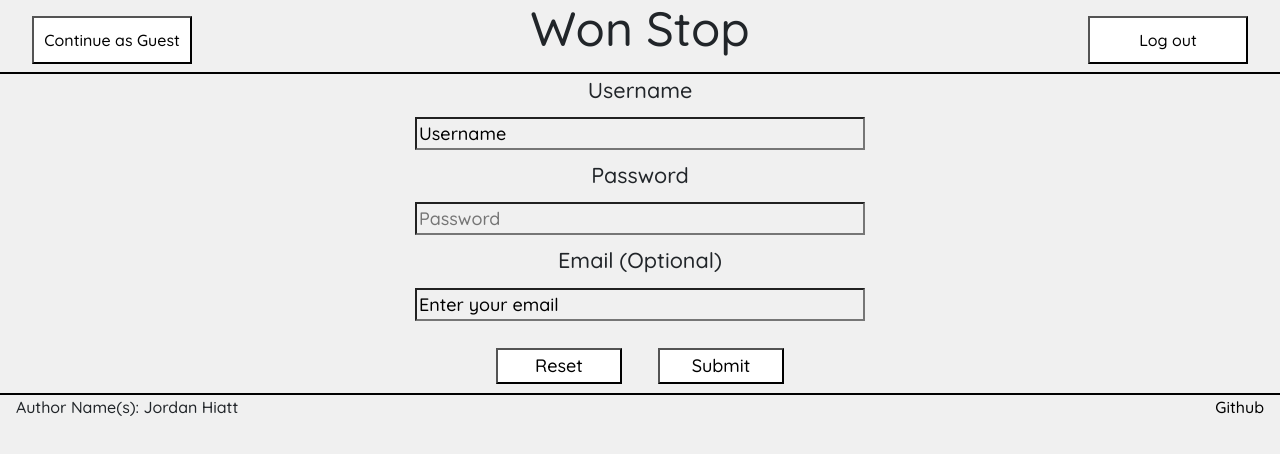
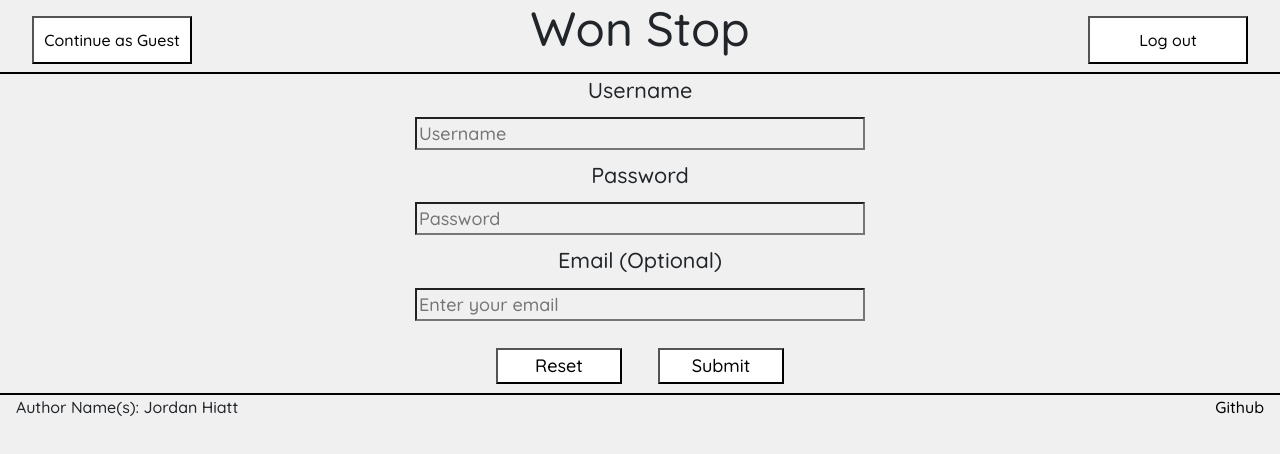
Before and after one commit to jhiatt19/startup, a React (Vite) app: page /SignUpPage in a window 1280 px wide. Shown: the top 454 px of the page. Built offline with nearby package versions, Linux system fonts and the light colour scheme.

Commit message:
Changes that weren't saved before I went to ref

```diff
--- a/src/ProductivityCalendar/ProductivityCalendar.jsx
+++ b/src/ProductivityCalendar/ProductivityCalendar.jsx
@@ -33,7 +33,7 @@ export function ProductivityCalendar(username, authState) {
     const [task,setTask] = useState('');
     const [time, setTime] = useState('Choose Est time');
     const [priority, setPriority] = useState('Choose priority level');
-    const [taskData,setTaskData] = useState(pullTaskData());
+    const [taskData,setTaskData] = useState(null);
     const [checkItems, setCheckItems] = useState([]);
     const [alerts,setAlerts] = useState([]);
     const [displayAlert, setDisplayAlert] = useState(false);
@@ -43,16 +43,28 @@ export function ProductivityCalendar(username, authState) {
     const [isError, setIsError] = useState(false);
     const [error,setError] = useState('');
 
+    useEffect(() => {
+        async function grabData() {
+            setTaskData(pullTaskData());
+        }
+
+        grabData();
+    },[]);
+
+
     async function pullTaskData(){
+        console.log(username);
         const response = await fetch(`/api/auth/getTaskData/${username}`, {
             method: 'get',
             headers: {
                 'Content-type': 'application/json',
             }
         });
+        console.log(response.body);
         if (response?.status === 200) {
             const res = await response.json();
-            return Objects.entries(res.taskData);
+            console.log(Objects.entries(res.taskData));
+            return [];
         } else {
             const body = await response.json();
             setError(`Error: ${body.msg}`);
@@ -193,6 +205,19 @@ export function ProductivityCalendar(username, authState) {
             });}
     },[alerts]);
 
+    useEffect(() => {
+        if (taskData === null) {
+        return <p>Loading...</p>
+    } else {
+        return taskData.map(([dataID,data]) =>
+            <tr key={dataID}>
+                <td style={{backgroundColor:data.priority}}>{data.name}</td>
+                <td>{data.time}</td>
+                <td><input className='checkBox' data-row-id={data.taskID} checked={checkItems.includes(data.taskID)} type="checkbox" onChange={() => handleCheckItems(data.taskID)}/></td>
+            </tr>
+        )};
+    },[taskData]);
+
   return (
     <main>
         {displayAlert && (
@@ -256,13 +281,7 @@ export function ProductivityCalendar(username, authState) {
                     </tr>
                 </thead>
                 <tbody>
-                {taskData.map(([data]) =>
-                    <tr key={data.taskID}>
-                        <td style={{backgroundColor:data.priority}}>{data.name}</td>
-                        <td>{data.time}</td>
-                        <td><input className='checkBox' data-row-id={data.taskID} checked={checkItems.includes(data.taskID)} type="checkbox" onChange={() => handleCheckItems(data.taskID)}/></td>
-                    </tr>
-                )}
+
                 </tbody>
             </table>
             <button type="button" id="buttonButton" onClick={handleEdit}>Remove Checked Boxes</button>
--- a/src/SignUpPage/SignUpPage.jsx
+++ b/src/SignUpPage/SignUpPage.jsx
@@ -3,38 +3,13 @@ import { useNavigate} from 'react-router-dom';
 import {nanoid} from 'nanoid';
 import './signupPage.css';
 
-const initialUsername = 'Username';
-const initialEmail = 'Enter your email';
-export function SignUpPage({setAuthState, setButtonText }) {
-  const [username, setUsername] = useState(initialUsername);
+
+export function SignUpPage({username, setUsername, setAuthState, setButtonText }) {
   const [password, setPassword] = useState('');
-  const [email, setEmail] = useState(initialEmail);
+  const [email, setEmail] = useState('');
   const navigate = useNavigate();
   const [error, setError] = useState('');
   const [isError, setIsError] = useState(false);
-
-  const handleBlurUser = () => {
-    if (username === ''){
-        setUsername(initialUsername);
-    }
-  };
-  const handleBlurEmail = () => {
-    if (email === ''){
-      setEmail(initialEmail);
-    }
-  };
-
-  const handleFocusUser = () => {
-    if (username === initialUsername){
-      setUsername('');
-    }
-  };
-
-  const handleFocusEmail = () => {
-    if (email === initialEmail){
-      setEmail('');
-    }
-  };
 
   const handleUsername = (e) => {
     setUsername(e.target.value);
@@ -49,9 +24,9 @@ export function SignUpPage({setAuthState, setButtonText }) {
   }
 
   const handleReset = () => {
-    setUsername(initialUsername);
+    setUsername('');
     setPassword('');
-    setEmail(initialEmail);
+    setEmail('');
     setIsError(false);
   };
 
@@ -85,7 +60,7 @@ export function SignUpPage({setAuthState, setButtonText }) {
     setIsError(false);
     setError('');
     e.preventDefault();
-    if (username === initialUsername || password === ''){
+    if (username === '' || password === ''){
       setError('Please enter a username and password');
       setIsError(true);
       return;
@@ -102,11 +77,11 @@ export function SignUpPage({setAuthState, setButtonText }) {
         <section id="sign up">
             <form action="/Home">
                 <label htmlFor="username">Username</label><br/>
-                <input type="text" value={username} onBlur={handleBlurUser} onFocus={handleFocusUser} onChange={handleUsername} required/><br/>
+                <input type="text" value={username} placeholder="Username" onChange={handleUsername} required/><br/>
                 <label htmlFor="password">Password</label><br/>
                 <input type="password" value={password} placeholder="Password" onChange={handlePassword} required/><br/>
                 <label htmlFor="email">Email (Optional)</label><br/>
-                <input type="email" value={email} onBlur={handleBlurEmail} onFocus={handleFocusEmail} onChange={handleEmail}/><br/>
+                <input type="email" value={email} placeholder='Enter your email' onChange={handleEmail}/><br/>
                 <div className="signUpButtons">
                   <button type="reset" id='signButton' onClick={handleReset}>Reset</button>
                   <button type="Submit" id='signButton' onClick={handleSubmit}>Submit</button>
```
Also changed, not shown: 1 other file (tests, documents, lock files or other folders).
